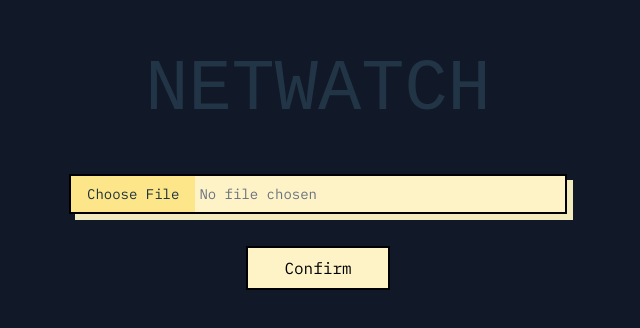
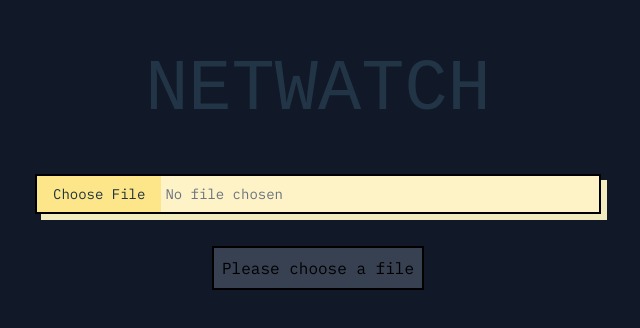
Before and after one commit to KeaCluster/blackwall-visualizer, a React (Vite) app: page / in a window 1280 px wide. Shown: the part 236-564 px from the top of the page, without its empty margins (322-962 px from the left). Built offline with nearby package versions, Linux system fonts and the light colour scheme; a web font is replaced by a local one.

Commit message:
File validation and confirm btn

```diff
--- a/src/components/FileUploader.tsx
+++ b/src/components/FileUploader.tsx
@@ -1,4 +1,5 @@
 import React, { useState } from "react";
+import { select } from "three/webgpu";
 
 interface FileUploaderProps {
   onFileSelected: (file: File) => void;
@@ -8,19 +9,22 @@ const FileUploader: React.FC<FileUploaderProps> = ({
   onFileSelected,
 }: FileUploaderProps) => {
   const [selectedFile, setSelectedFile] = useState<File | null>(null);
-  const [isValid, setIsValid] = useState<string>("");
+  const [isValid, setIsValid] = useState<boolean>(false);
+  const [error, setError] = useState<string>("");
 
   const handleFileChange = (event: React.ChangeEvent<HTMLInputElement>) => {
     const files = event.target?.files;
     if (files && files[0]) {
       const file = files[0];
-      const isAudio = file.type.endsWith(".mp3"); // valid file type
+      const isAudio = file.type.startsWith("audio/"); // valid file type
       if (isAudio) {
         setSelectedFile(file);
-        setIsValid("");
+        setError("");
+        setIsValid(true);
       } else {
         setSelectedFile(null);
-        setIsValid("Please select a valid audio file: (.mp3).");
+        setError("Please select a valid audio file: (.mp3).");
+        setIsValid(false);
       }
     }
   };
@@ -44,13 +48,14 @@ const FileUploader: React.FC<FileUploaderProps> = ({
           onChange={handleFileChange}
         />
         <button
-          className="w-36 font-mono m-8 p-2 bg-amber-100 border-2 border-black text-black  ${selectedFile ? `bg-gray-700`} : cursor-not-allowed bg-gray-700` "
+          className={`min-w-36 font-mono m-8 p-2 border-2 border-black text-black ${selectedFile && isValid ? "bg-amber-100 hover:bg-darkBlue hover:text-amber-100" : "cursor-not-allowed bg-gray-700"}`}
           onClick={handleConfirm}
-          disabled={!selectedFile}
+          disabled={!selectedFile || !isValid}
         >
-          Confirm
+          {!selectedFile ? "Please choose a file" : "Confirm"}
         </button>
       </div>
+      {error && <div className="mt-2 text-red-500">{error}</div>}
     </div>
   );
 };
```
